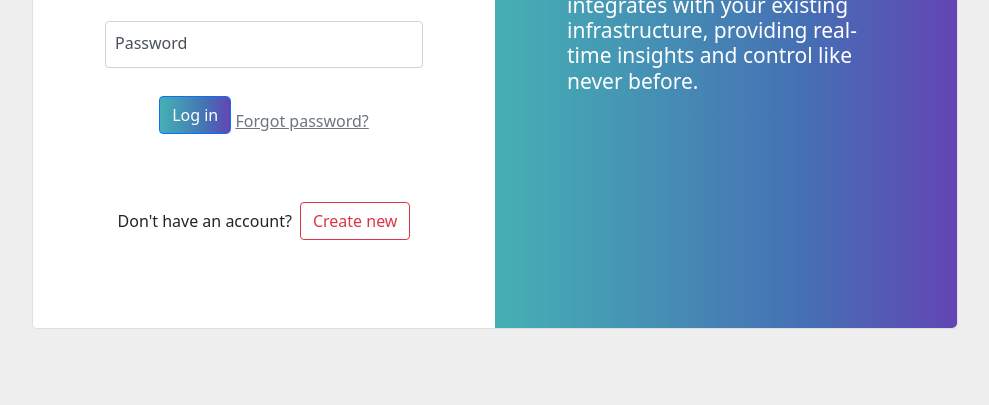
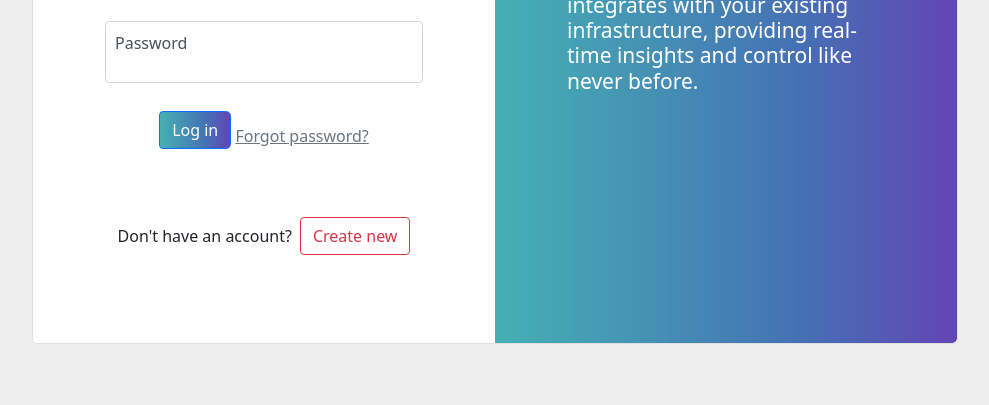
Before and after one commit to lambsauce700/SeniorProject, a website: page index.html in a window 1280 px wide. Shown: the part 395-800 px from the top of the page, without its empty margins (145-1134 px from the left). Drawn offline with nearby package versions, Linux system fonts and the light colour scheme.

Commit message:
login 0.13

```diff
--- a/index.css
+++ b/index.css
@@ -32,7 +32,7 @@
     }
 
 .form-control {
-    padding-top: 15px; /* Adjust the top padding to make space for the label */
+    padding-top: 30px; /* Adjust the top padding to make space for the label */
 }
 
 .form-label {
```
Also changed, not shown: app.js (line endings or trailing spaces).
